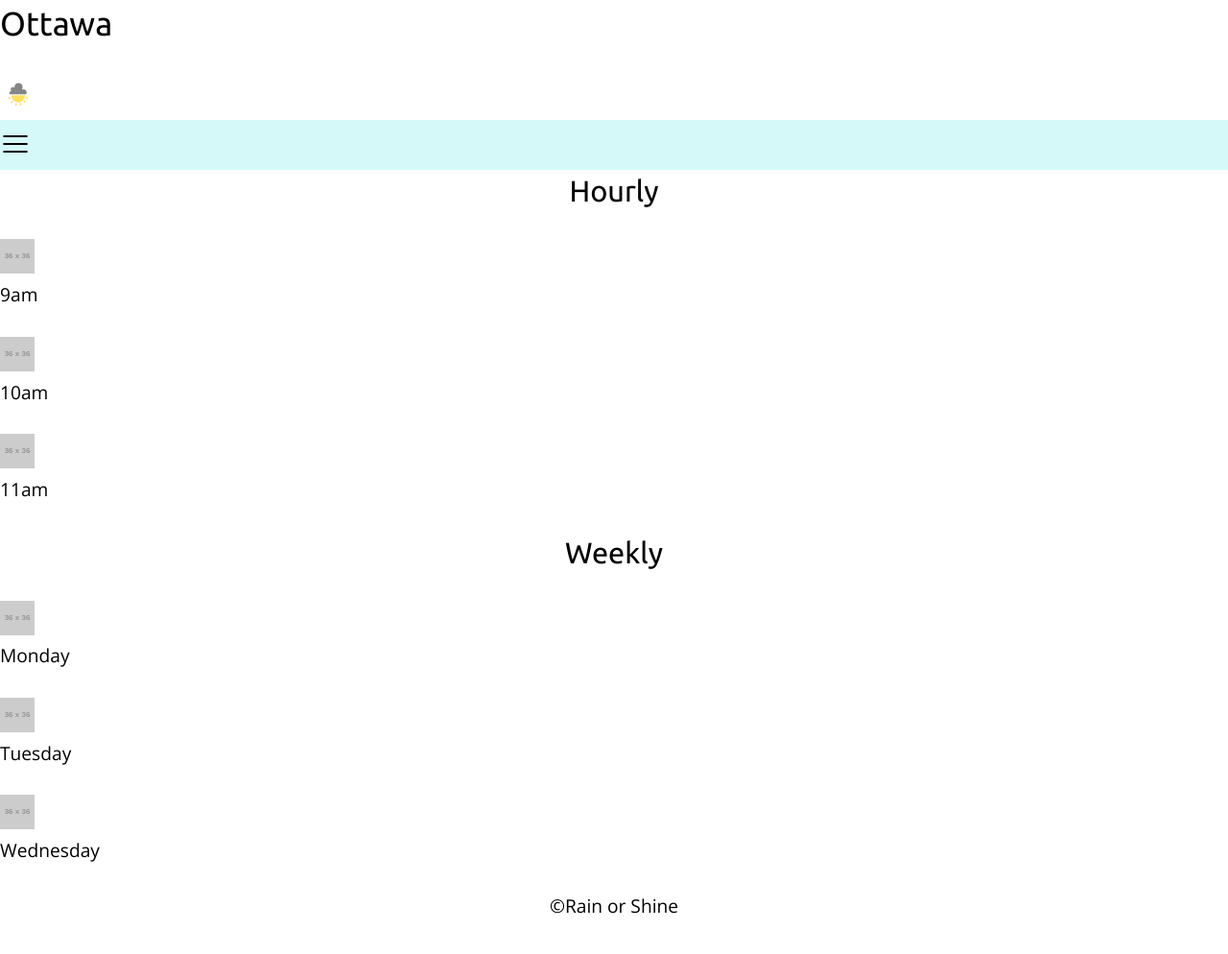
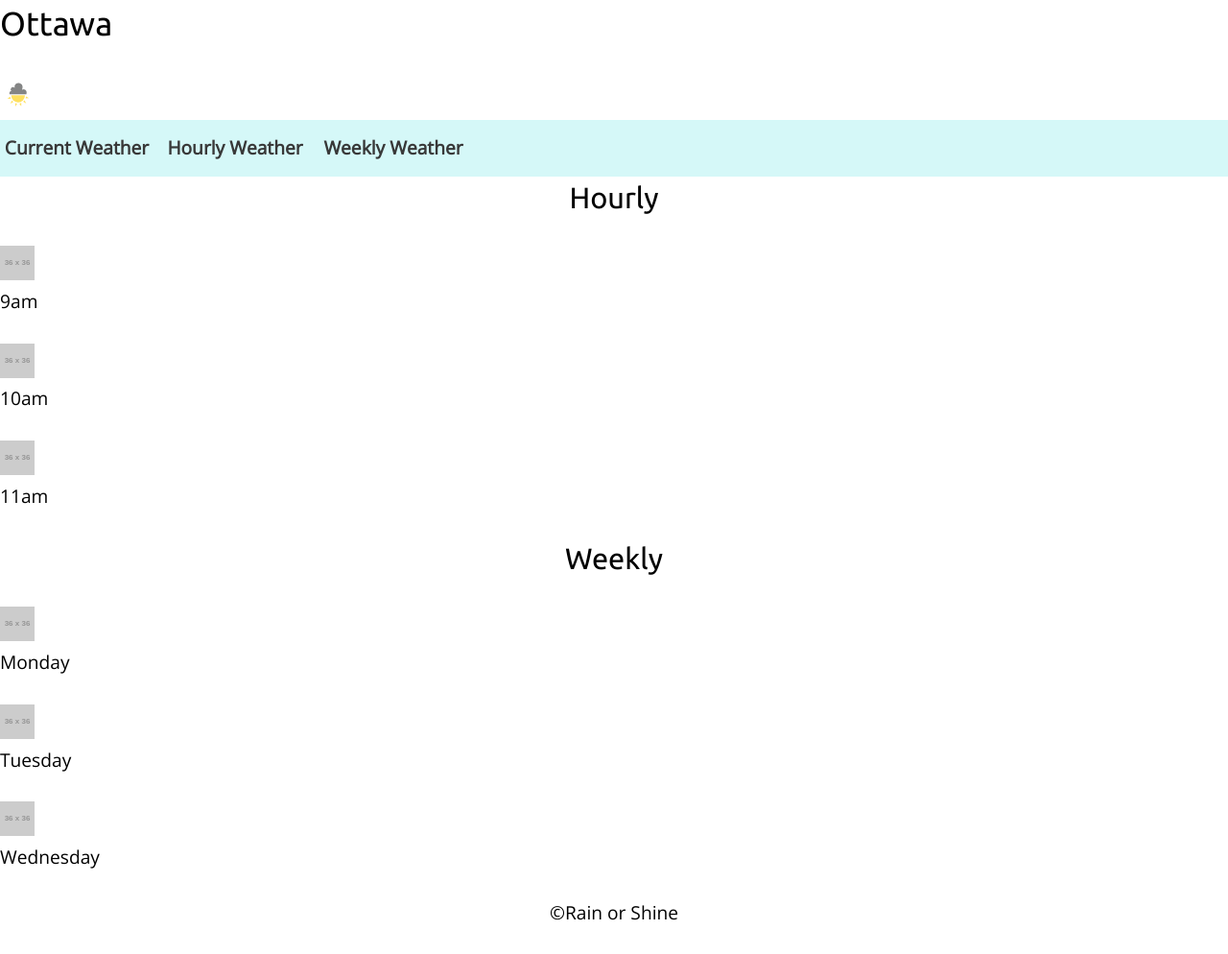
Before and after one commit to juliett-golf-hotel/web-app, a Jekyll site: the page built from index.html, in a window 1280 px wide. Shown: the whole page at 96% size. Built offline with Jekyll 4.4.1, drawn with Linux system fonts in a browser that asks for light colours.

Commit message:
Nav is done????

```diff
--- a/_layouts/default.html
+++ b/_layouts/default.html
@@ -31,9 +31,9 @@
           <img class="icon i-32 nav-close" src="{{site.baseurl}}/images/nav-close.svg" alt="cloud">
         </label>
         <ol class="nav list-group">
-          <li><a href="{{site.baseurl}}/#home" aria-label="Go to home page">Current Weather</a></li>
-          <li><a href="{{site.baseurl}}/#hourly" aria-label="See Hourly Weather report">Hourly Weather</a></li>
-          <li><a href="{{site.baseurl}}/#weekly" aria-label="See Weekly Weather report">Weekly Weather</a></li>
+          <li class="xs-1 s-1 l-1-3 active"><a href="{{site.baseurl}}/#home" aria-label="Go to home page">Current Weather</a></li>
+          <li class="xs-1 s-1 l-1-3"><a href="{{site.baseurl}}/#hourly" aria-label="See Hourly Weather report">Hourly Weather</a></li>
+          <li class="xs-1 s-1 l-1-3"><a href="{{site.baseurl}}/#weekly" aria-label="See Weekly Weather report">Weekly Weather</a></li>
         </ol>
       </nav>
     </div>
--- a/css/main.css
+++ b/css/main.css
@@ -28,11 +28,14 @@ nav ol li:hover {
 }
 
 .nav-label {
-  margin-right: 30px;
   padding: 10px 0;
   cursor: pointer;
   display: block;
   width: 100%;
+}
+
+label img {
+  margin-left: 88%;
 }
 
 .nav-check:checked ~ .nav{
@@ -49,6 +52,10 @@ nav ol li:hover {
   display: none;
 }
 
+.active {
+
+}
+
 .nav-check:checked ~ .nav-label .nav-open{
   display: none;
 }
@@ -56,6 +63,32 @@ nav ol li:hover {
 .nav-check:checked ~ .nav-label .nav-close{
   display: block;
 }
-@@media  {
 
+.nav:active ~ .active{
+  background-color: var(--color-grey);
 }
+
+nav ol li:active {
+  background-color: var(--color-yellow);
+}
+
+@media only screen and (min-width: 60em)  {
+
+  .nav-label {
+    display: none;
+  }
+
+  .nav {
+    display: block;
+    width: 100%;
+    cursor: default;
+  }
+
+  nav ol li {
+    display: inline-block;
+    margin: 0;
+    width: 33.3333%;
+    max-width: 160px;
+    cursor: pointer;
+  }
+}
```
